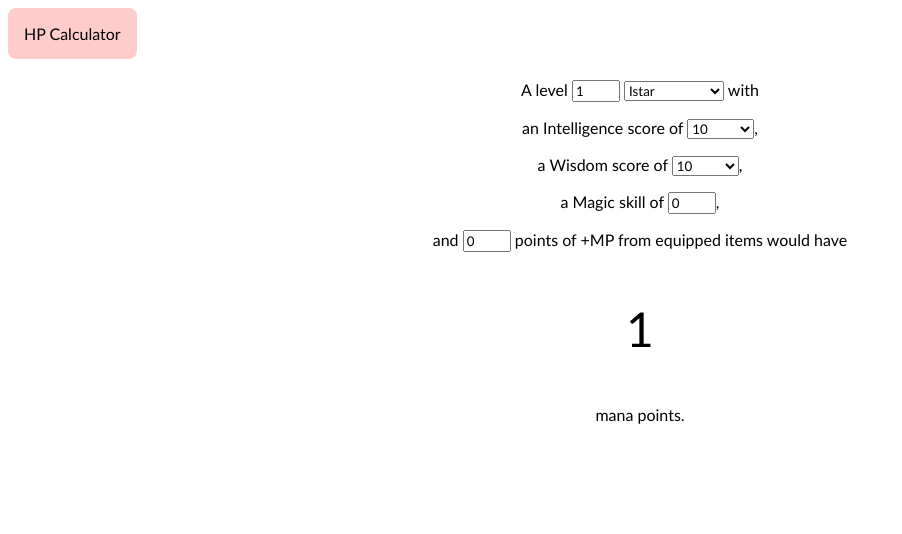
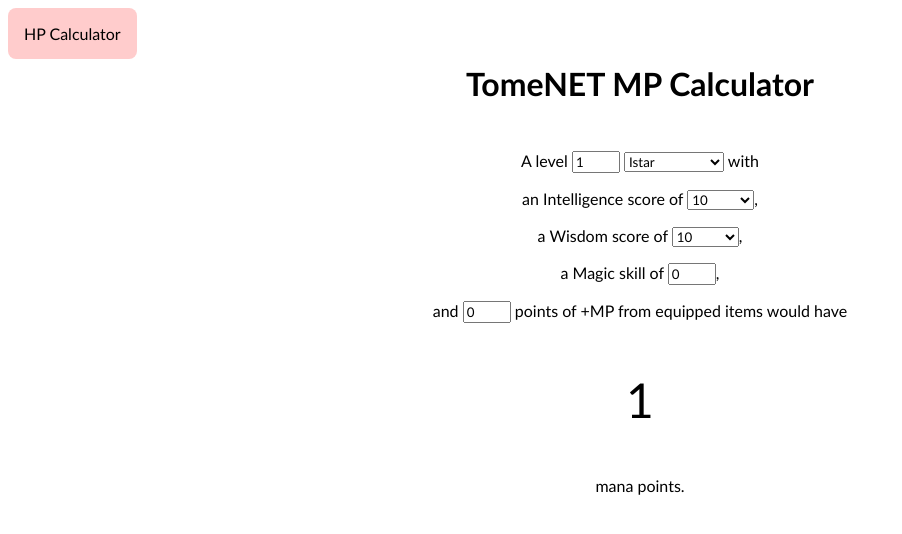
Before and after one commit to char-lotl/tomenet-mp-calc, a plain HTML site: page index.html in a window 1280 px wide. Shown: the whole page, without its empty margins (0-902 px from the left). Drawn offline with Linux system fonts and the light colour scheme.

Commit message:
Add header for page title.

```diff
--- a/css/style.css
+++ b/css/style.css
@@ -4,7 +4,7 @@
 }
 
 #all-inputs {
-	margin-top: 5em;
+	margin-top: 3em;
 }
 
 #all-inputs > div {
@@ -39,3 +39,8 @@ input[invalid] {
 	margin: 0.5em;
 	user-select: none;
 }
+
+h1 {
+	text-align: center;
+	margin-top: 2em;
+}
--- a/index.html
+++ b/index.html
@@ -8,6 +8,7 @@
   <title>TomeNET HP Calculator</title>
 </head>
 <body>
+  <h1>TomeNET MP Calculator</h1>
   <div id="all-inputs">
     <div id="inputs-row-one">
       A
```
